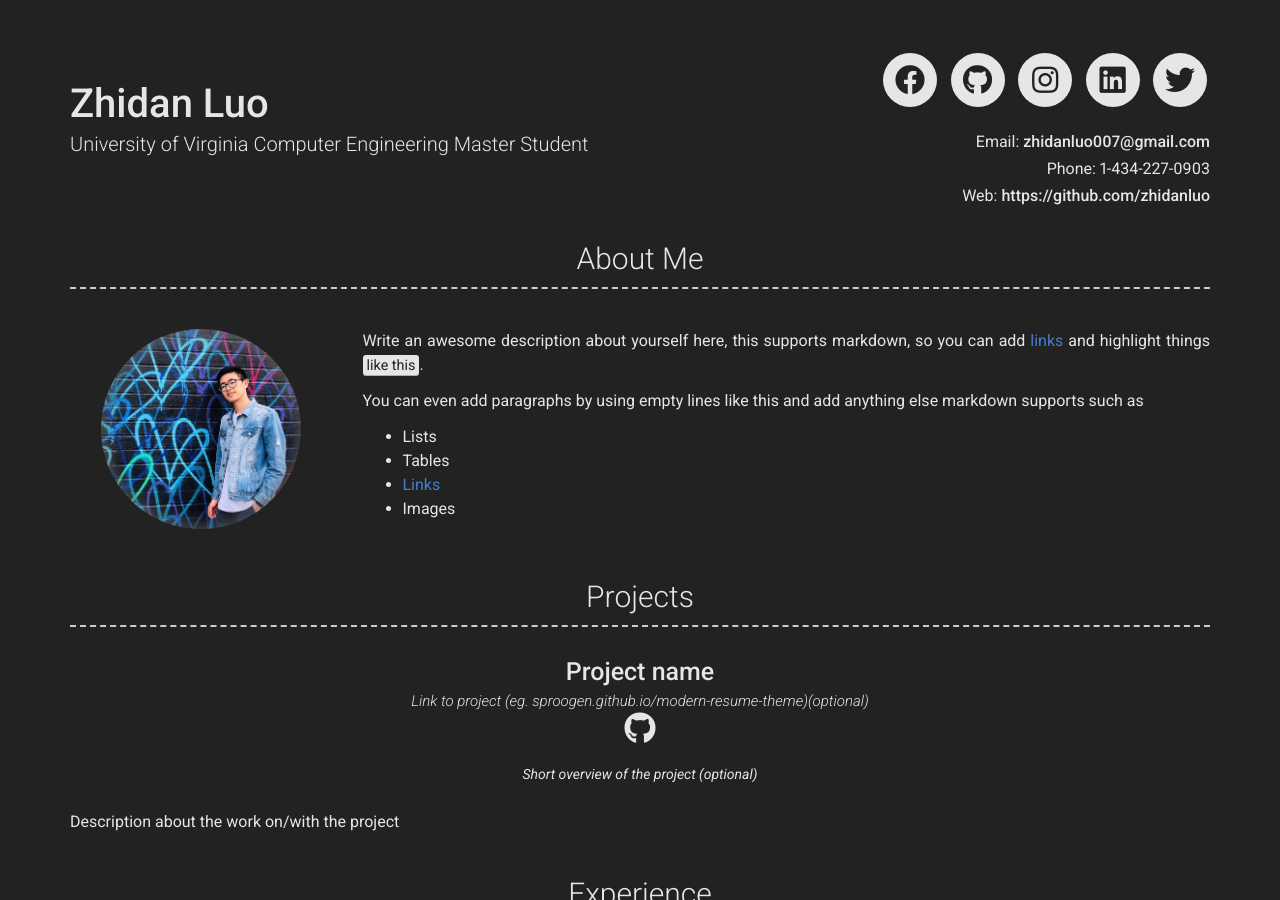
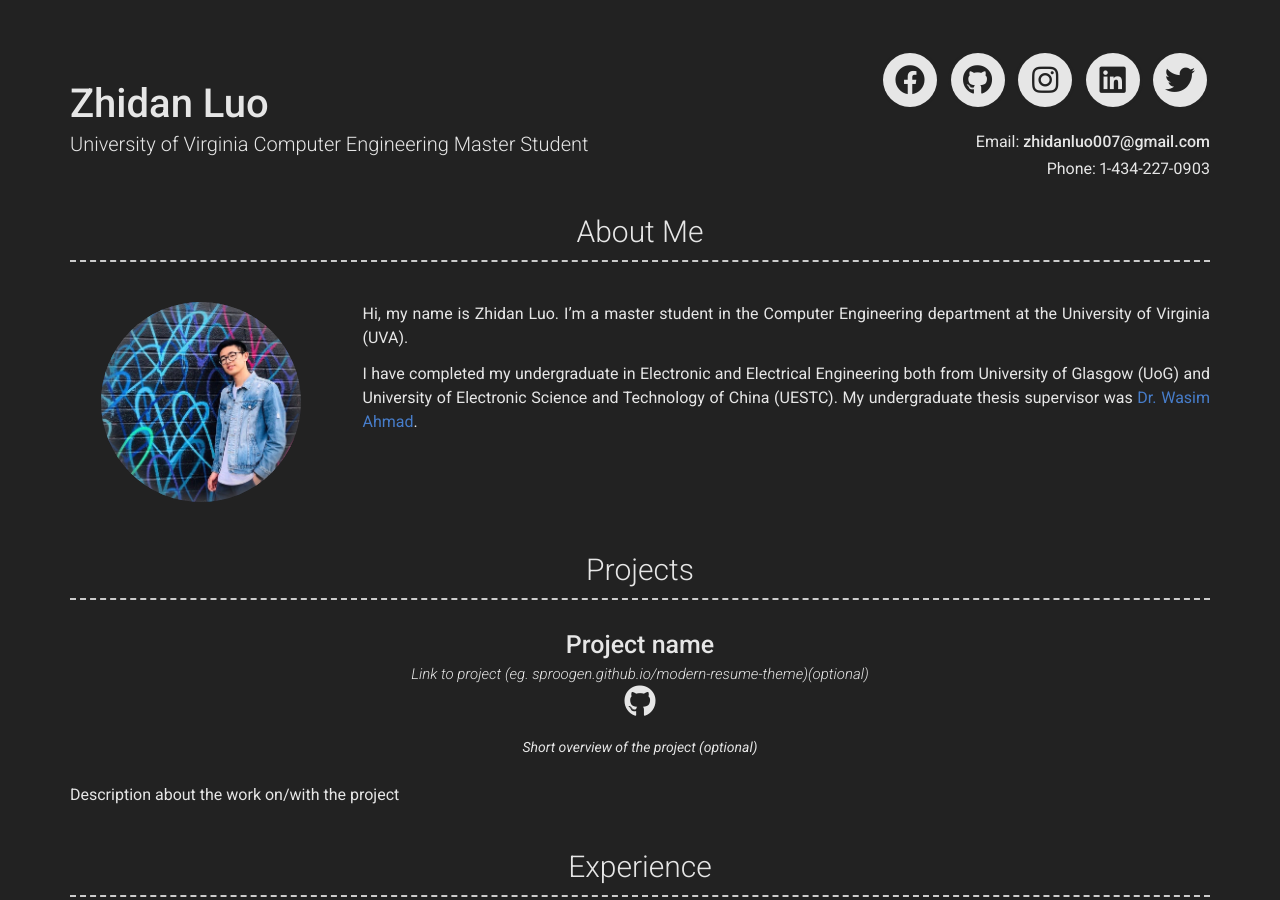
Before and after one commit to zhidanluo/zhidanluo.github.io, a Jekyll site: the page built from index.md, in a window 1280 px wide and 900 px high. Built offline with Jekyll 4.4.1, drawn with Linux system fonts in a browser that asks for light colours; nearby versions of some CDN libraries.

Commit message:
Update _config.yml

```diff
--- a/_config.yml
+++ b/_config.yml
@@ -7,7 +7,7 @@ name: Zhidan Luo
 title: University of Virginia Computer Engineering Master Student
 email: zhidanluo007@gmail.com
 phone: 1-434-227-0903
-website: https://github.com/zhidanluo
+# website: https://github.com/zhidanluo
 
 darkmode: true
 
@@ -45,13 +45,11 @@ linkedin_username: zhidan-luo
 # about_title: About Me (Use this to override about section title)
 about_profile_image: images/profile0.JPG
 about_content: | # this will include new lines to allow paragraphs
-  Write an awesome description about yourself here, this supports markdown, so you can add [links](http://foobar.com) and highlight things <mark>like this</mark>.
+  Hi, my name is Zhidan Luo. I'm a master student in the Computer Engineering department at the University of Virginia (UVA).<br/>
 
-  You can even add paragraphs by using empty lines like this and add anything else markdown supports such as
-    - Lists
-    - Tables
-    - <a href="google.com">Links</a>
-    - Images
+  I have completed my undergraduate in Electronic and Electrical Engineering both from University of Glasgow (UoG)
+  and University of Electronic Science and Technology of China (UESTC). My undergraduate thesis supervisor was
+  [Dr. Wasim Ahmad](https://www.gla.ac.uk/schools/engineering/staff/wasimahmad/#).<br/>
 
 # Projects Section
 # projects_title: Projects #(Use this to override about projects section title)
```
